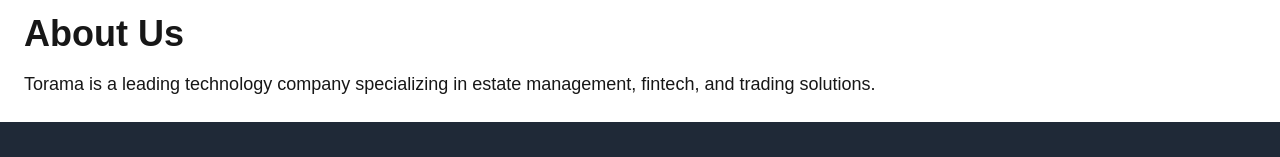
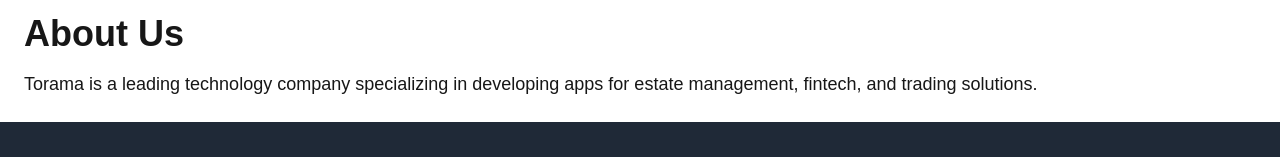
Before and after one commit to torama-ng/toramang-website, a Next.js app: page /about in a window 1280 px wide. Shown: the part 490-647 px from the top of the page. Built offline with nearby package versions, Linux system fonts and the light colour scheme.

Commit message:
added github actions

```diff
--- a/pages/about.tsx
+++ b/pages/about.tsx
@@ -10,8 +10,8 @@ export default function About() {
       <main className="container mx-auto p-6 mt-20">
         <h1 className="text-4xl font-bold mb-4">About Us</h1>
         <p className="text-lg">
-          Torama is a leading technology company specializing in estate
-          management, fintech, and trading solutions.
+          Torama is a leading technology company specializing in developing apps
+          for estate management, fintech, and trading solutions.
         </p>
       </main>
       <Footer />
```
